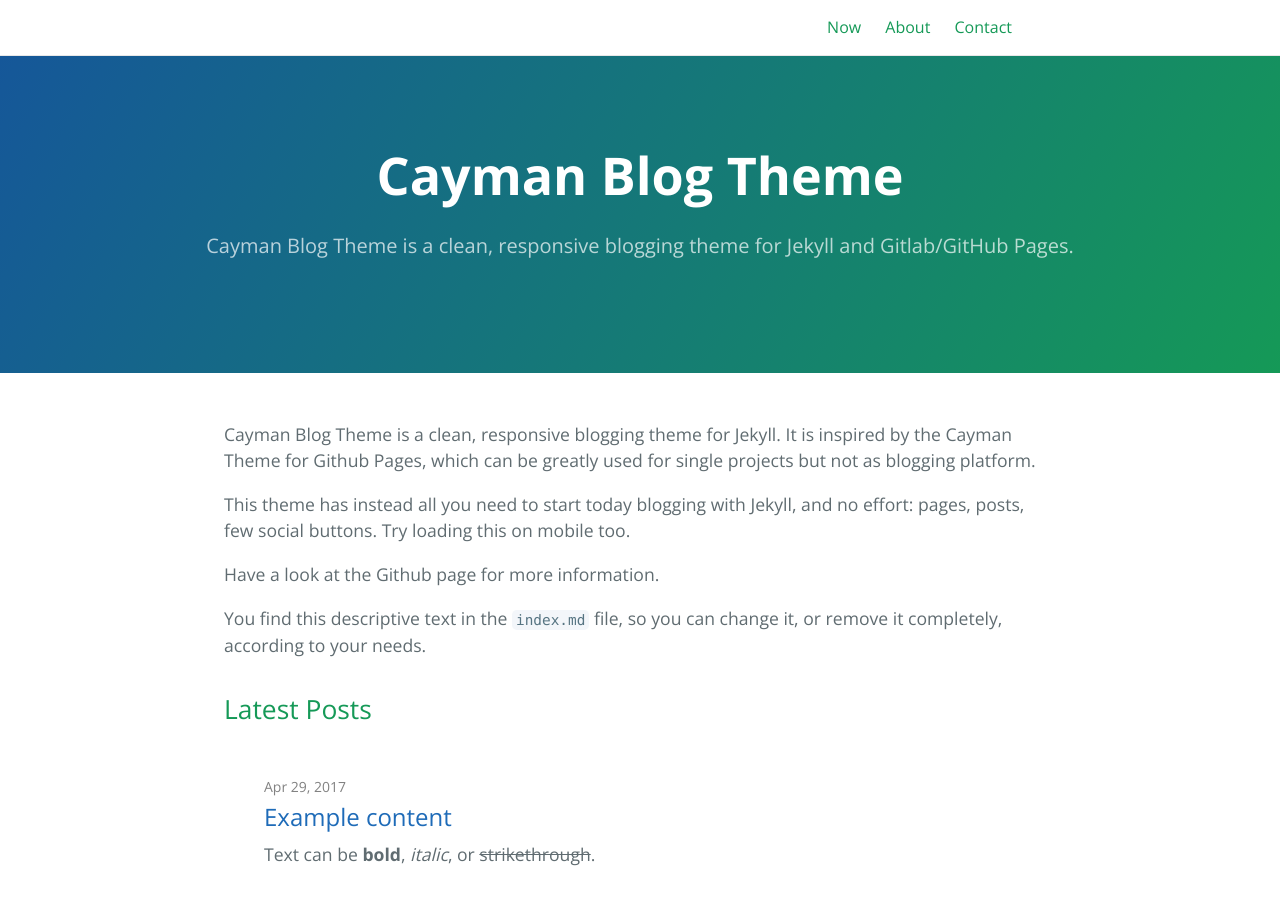
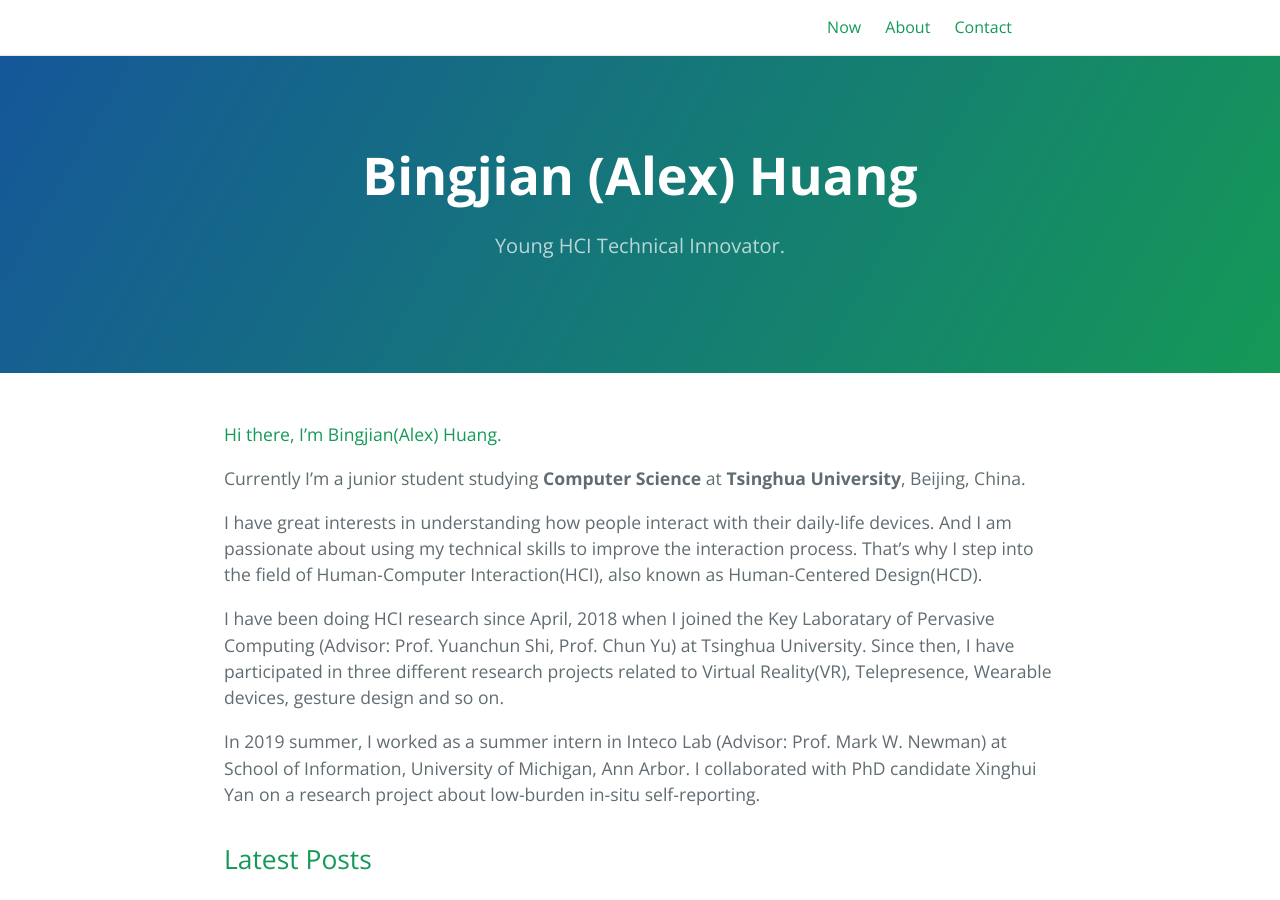
Before and after one commit to huangbj16/huangbj16.github.io, a Jekyll site: the page built from index.md, in a window 1280 px wide and 900 px high. Built offline with Jekyll 4.4.1, drawn with Linux system fonts in a browser that asks for light colours.

Commit message:
add home words

```diff
--- a/_config.yml
+++ b/_config.yml
@@ -1,5 +1,5 @@
-title: Cayman Blog Theme
-description: Cayman Blog Theme is a clean, responsive blogging theme for Jekyll and Gitlab/GitHub Pages.
+title: Bingjian (Alex) Huang
+description: Young HCI Technical Innovator.
 show_downloads: true
 
 baseurl: "/cayman-blog" # change this to the subpath of your site, e.g. /blog. Leave it empty if you don't need it.
--- a/index.md
+++ b/index.md
@@ -8,10 +8,16 @@
 layout: home
 ---
 
-Cayman Blog Theme is a clean, responsive blogging theme for Jekyll. It is inspired by the Cayman Theme for Github Pages, which can be greatly used for single projects but not as blogging platform.
+#### Hi there, I'm Bingjian(Alex) Huang.
 
-This theme has instead all you need to start today blogging with Jekyll, and no effort: pages, posts, few social buttons. Try loading this on mobile too.
+Currently I'm a junior student studying **Computer Science** at **Tsinghua University**, Beijing, China.
 
-Have a look at the Github page for more information.
+I have great interests in understanding how people interact with their daily-life devices.
+And I am passionate about using my technical skills to improve the interaction process.
+That's why I step into the field of Human-Computer Interaction(HCI), also known as Human-Centered Design(HCD).
 
-You find this descriptive text in the `index.md` file, so you can change it, or remove it completely, according to your needs.
+I have been doing HCI research since April, 2018 when I joined the Key Laboratary of Pervasive Computing (Advisor: Prof. Yuanchun Shi, Prof. Chun Yu) at Tsinghua University.
+Since then, I have participated in three different research projects related to Virtual Reality(VR), Telepresence, Wearable devices, gesture design and so on.
+
+In 2019 summer, I worked as a summer intern in Inteco Lab (Advisor: Prof. Mark W. Newman) at School of Information, University of Michigan, Ann Arbor.
+I collaborated with PhD candidate Xinghui Yan on a research project about low-burden in-situ self-reporting.
```
